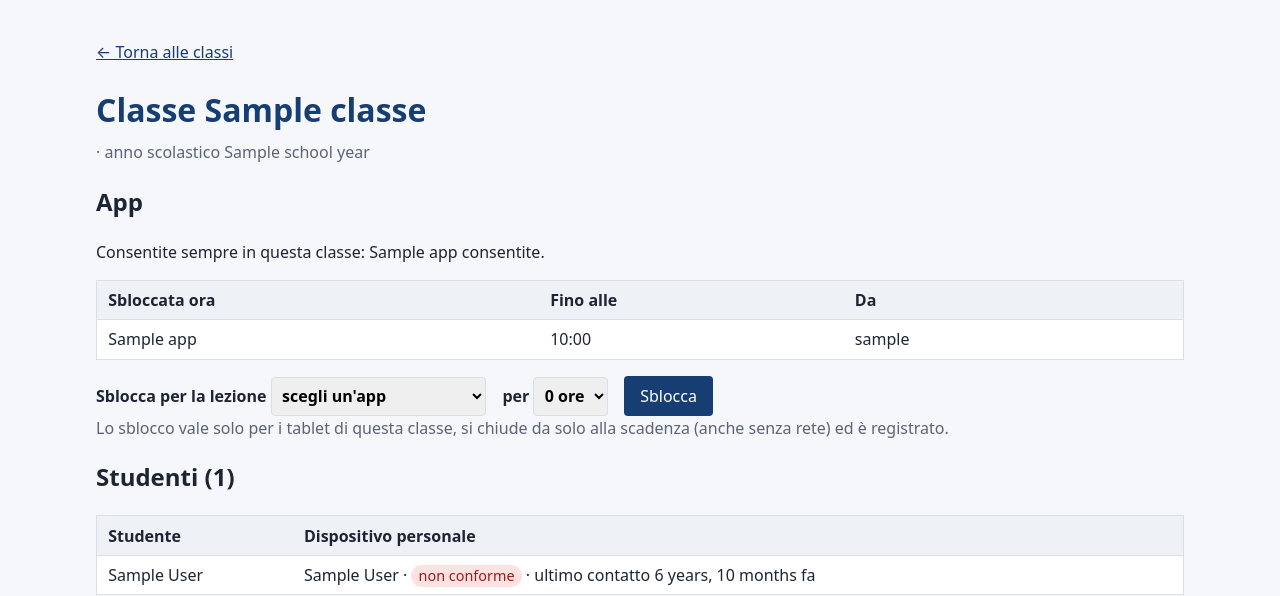
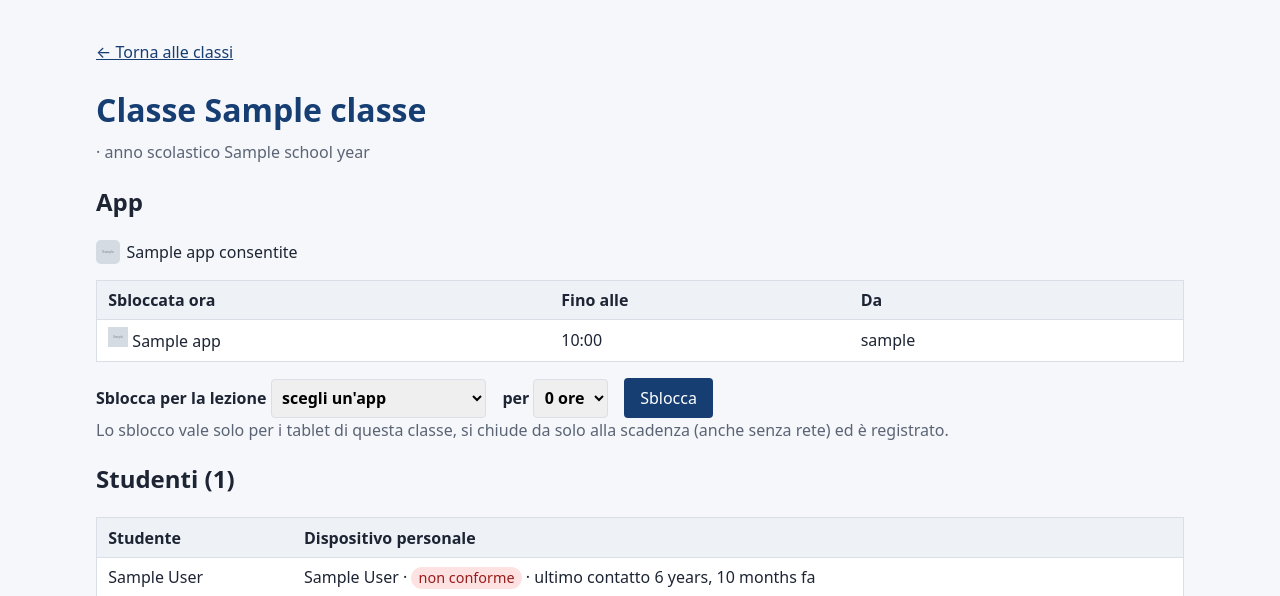
Before and after one commit to EduWISP/eduwisp-portal, a Django app: template eduwisp_portal/templates/eduwisp_portal/classe.html in a window 1280 px wide. Shown: the part 89-685 px from the top of the page. Run offline with Django 3.2, Linux system fonts and the light colour scheme; the template is opened without the code that fills it: most values are stand-ins (such as "Sample title", 1, 10 or a date in 2020); grey boxes marked "Sample" are stand-in pictures.

Commit message:
Loghi e app obbligatorie nella pagina della classe (ADR-0020) / Logos and required apps
Signed-off-by: Michele Salerno <mikysal78@gmail.com>

```diff
--- a/eduwisp_portal/static/eduwisp_portal/portal.css
+++ b/eduwisp_portal/static/eduwisp_portal/portal.css
@@ -42,3 +42,7 @@ main form button { margin-top: 1em; }
 footer { text-align: center; color: var(--tenue); font-size: .85em; padding: 1em 2em 2em; }
 .conferma { background: #d1fae5; color: #065f46; padding: .5em 1em; border-radius: 4px; }
 .banner-sola-lettura { background: #1e3a8a; color: #fff; padding: .5em 2em; text-align: center; }
+.app-elenco { list-style: none; padding: 0; display: flex; flex-wrap: wrap; gap: .4em 1.2em; }
+.app-elenco li { display: flex; align-items: center; gap: .4em; }
+.app-elenco img { border-radius: 5px; }
+.app-segnaposto { display: inline-grid; place-items: center; width: 24px; height: 24px; border-radius: 5px; background: var(--blu); color: #fff; font-size: .8em; font-weight: 700; }
--- a/eduwisp_portal/templates/eduwisp_portal/classe.html
+++ b/eduwisp_portal/templates/eduwisp_portal/classe.html
@@ -6,13 +6,16 @@
 <h1>Classe {{ classe }}</h1>
 <p class="sottotitolo">{{ classe.section.track|default:"" }} · anno scolastico {{ classe.school_year.label }}</p>
 <h2>App</h2>
-<p>Consentite sempre in questa classe: {% for a in app_consentite %}{{ a.name }}{% if not forloop.last %}, {% endif %}{% empty %}nessuna app indicata dalla scuola{% endfor %}.</p>
+<ul class="app-elenco">
+{% for a in app_consentite %}<li>{% if a.icon %}<img src="{{ a.icon.url }}" alt="" width="24" height="24">{% else %}<span class="app-segnaposto" aria-hidden="true">{{ a.name|slice:":1" }}</span>{% endif %} {{ a.name }}{% if a.pk in obbligatorie %} <span class="stato ok">obbligatoria</span>{% endif %}</li>
+{% empty %}<li>Nessuna app indicata dalla scuola.</li>{% endfor %}
+</ul>
 {% if sblocchi %}
 <table>
   <thead><tr><th>Sbloccata ora</th><th>Fino alle</th><th>Da</th><th></th></tr></thead>
   <tbody>
   {% for s in sblocchi %}
-    <tr><td>{{ s.app.name }}</td><td>{{ s.ends_at|time:"H:i" }}</td><td>{{ s.teacher.get_full_name|default:s.teacher.username|default:"—" }}</td>
+    <tr><td>{% if s.app.icon %}<img src="{{ s.app.icon.url }}" alt="" width="20" height="20"> {% endif %}{{ s.app.name }}</td><td>{{ s.ends_at|time:"H:i" }}</td><td>{{ s.teacher.get_full_name|default:s.teacher.username|default:"—" }}</td>
     <td>{% if vista.role == "teacher" %}<form method="post" action="{% url 'eduwisp_portal:termina_sblocco' s.pk %}">{% csrf_token %}<button type="submit">Blocca ora</button></form>{% endif %}</td></tr>
   {% endfor %}
   </tbody>
```
Also changed, not shown: CHANGES.md (+1 -0 lines), eduwisp_portal/views.py (+14 -1 lines), tests/test_portale.py (+1 -1 lines).
